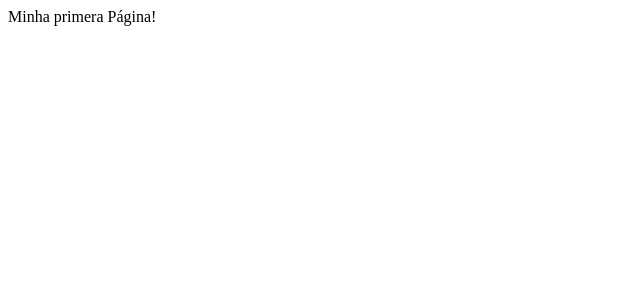
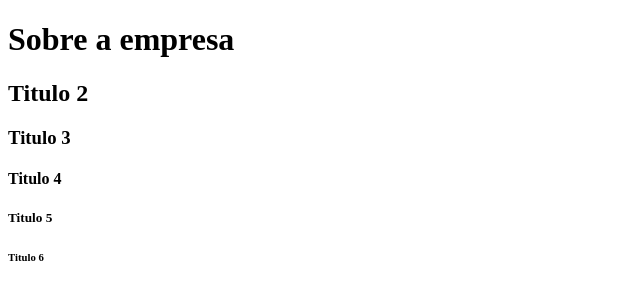
Before and after one commit to lima2014/Web, a plain HTML site: page projeto.html in a window 1280 px wide. Shown: the whole page, without its empty margins (0-640 px from the left). Drawn offline with Linux system fonts and the light colour scheme.

Commit message:
Cabeçalhos

```diff
--- a/projeto.html
+++ b/projeto.html
@@ -7,8 +7,12 @@
 </header>
 
 <body>
-    Minha primera Página!
-
+    <h1>Sobre a empresa</h1>
+    <h2>Titulo 2</h2>
+    <h3>Titulo 3</h3>
+    <h4>Titulo 4</h4>
+    <h5>Titulo 5</h5>
+    <h6>Titulo 6</h6>
 </body>
 
 </html>
```
